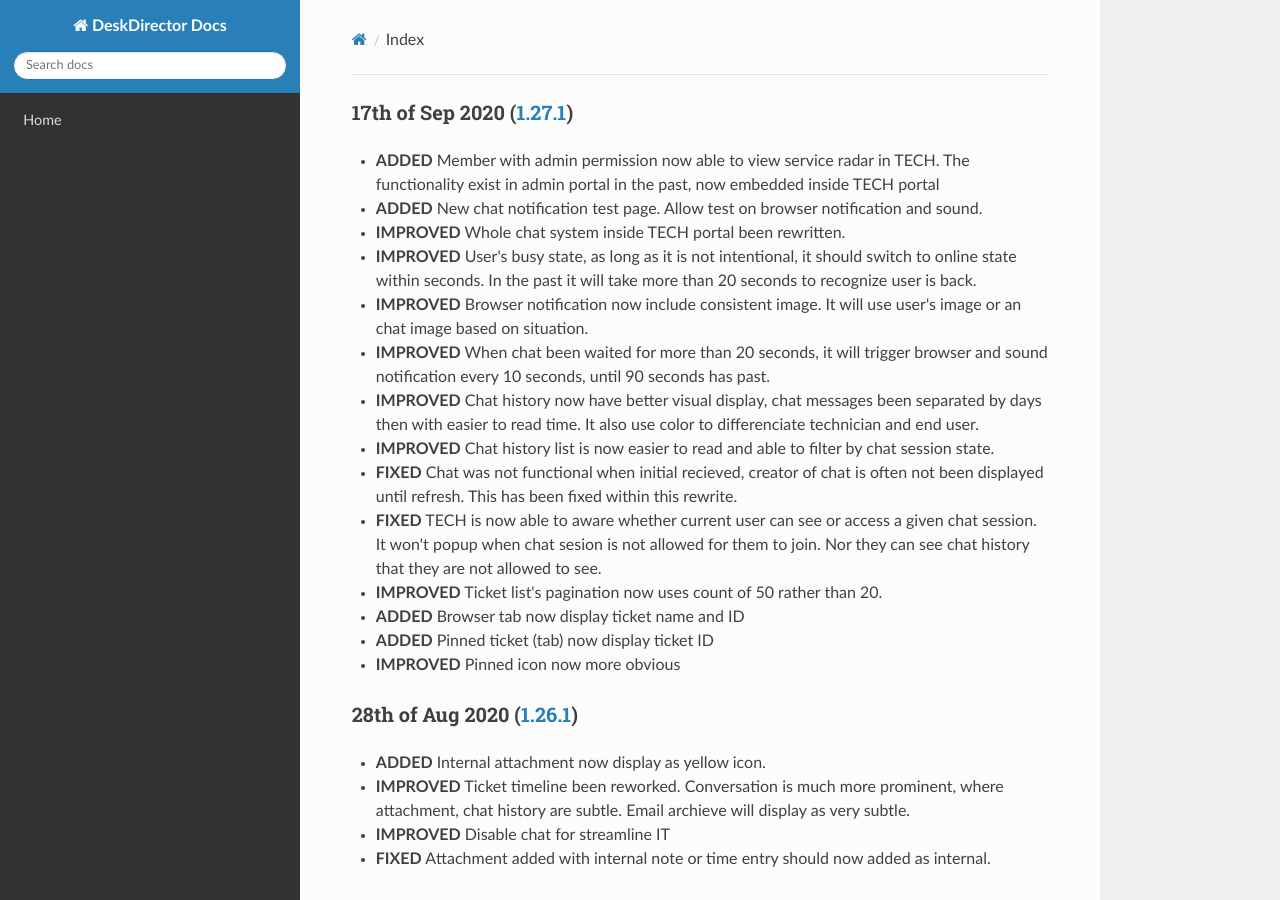
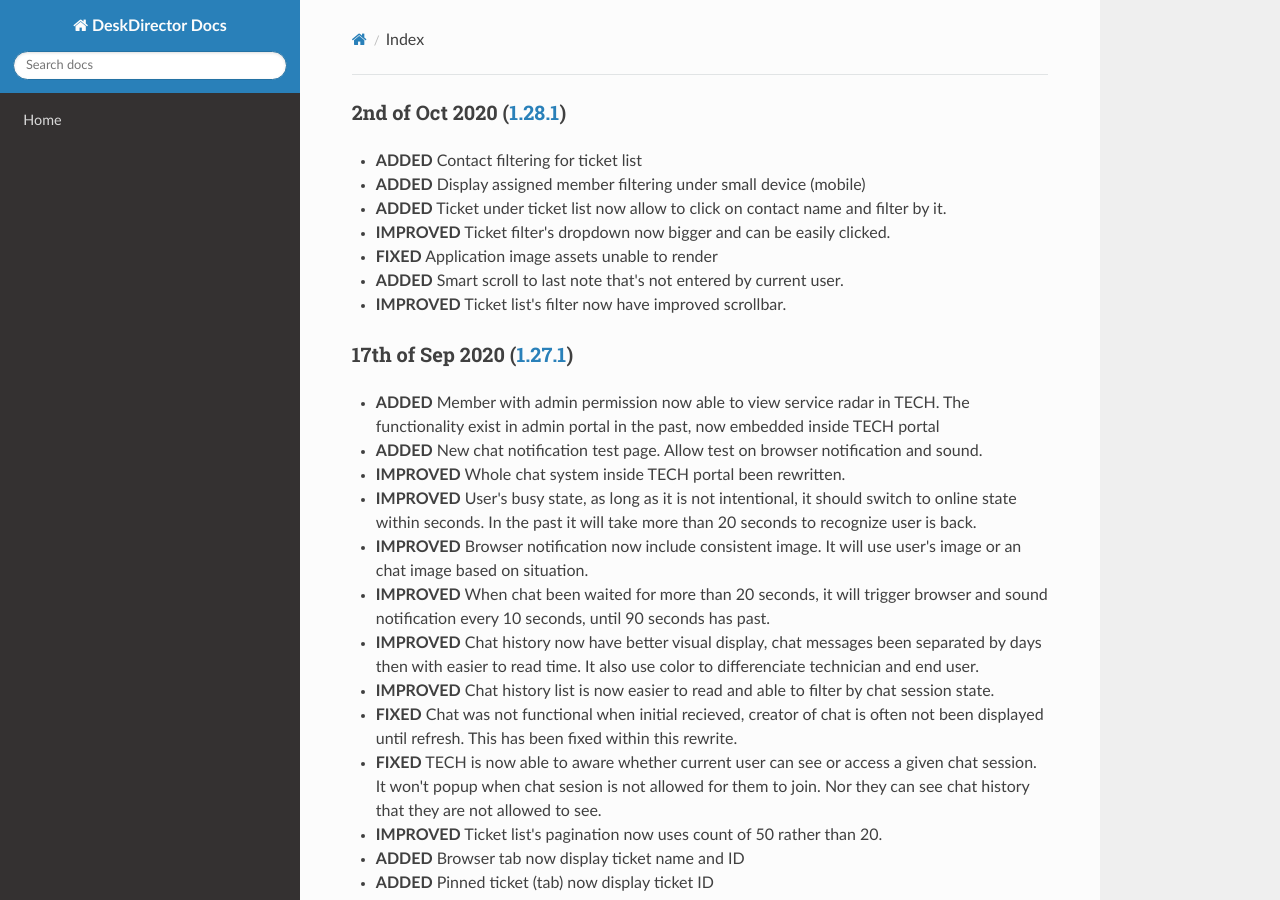
Before and after one commit to DeskDirector/docs, an MkDocs documentation site: the page built from docs/_release/tech/README.md, in a window 1280 px wide and 900 px high. Built offline with MkDocs 1.6.1, drawn with Linux system fonts in a browser that asks for light colours; nearby versions of some CDN libraries; old or Windows-style settings are respelled for this version of MkDocs.

Commit message:
Update README.md

```diff
--- a/docs/_release/tech/README.md
+++ b/docs/_release/tech/README.md
@@ -1,3 +1,12 @@
+### 2nd of Oct 2020 ([1.28.1](v1.28))
+- **ADDED** Contact filtering for ticket list
+- **ADDED** Display assigned member filtering under small device (mobile)
+- **ADDED** Ticket under ticket list now allow to click on contact name and filter by it.
+- **IMPROVED** Ticket filter's dropdown now bigger and can be easily clicked.
+- **FIXED** Application image assets unable to render
+- **ADDED** Smart scroll to last note that's not entered by current user.
+- **IMPROVED** Ticket list's filter now have improved scrollbar.
+
 ### 17th of Sep 2020 ([1.27.1](v1.27))
 - **ADDED** Member with admin permission now able to view service radar in TECH. The functionality exist in admin portal in the past, now embedded inside TECH portal
 - **ADDED** New chat notification test page. Allow test on browser notification and sound.
```
